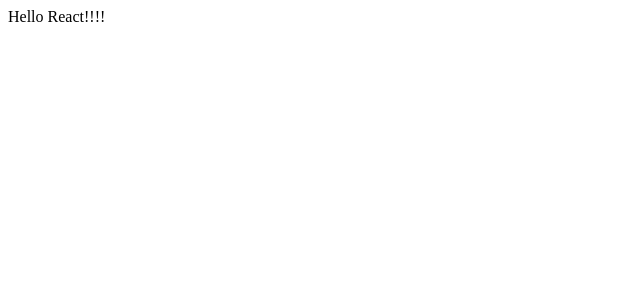
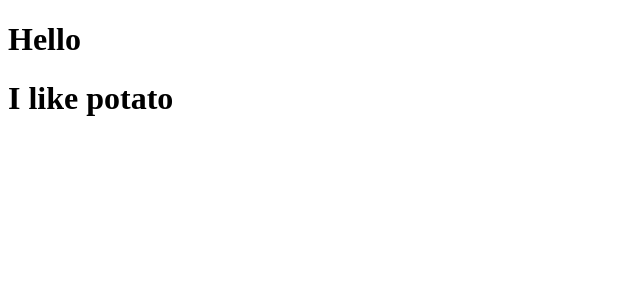
Before and after one commit to 16Yangseungho/movie_app_2021, a JavaScript app: page / in a window 1280 px wide. Shown: the top 300 px of the page, without its empty margins (0-640 px from the left). Built offline with nearby package versions, Linux system fonts and the light colour scheme.

Commit message:
Movie
Movie 추가

```diff
--- a/src/App.js
+++ b/src/App.js
@@ -2,9 +2,13 @@
 function App() {
   return (
     <div>
-      Hello React!!!!
+      <h1>Hello</h1>
+      <Movie />
     </div>
   );
 }
 
+function Movie(){
+  return <h1>I like potato</h1>
+}
 export default App;
```
